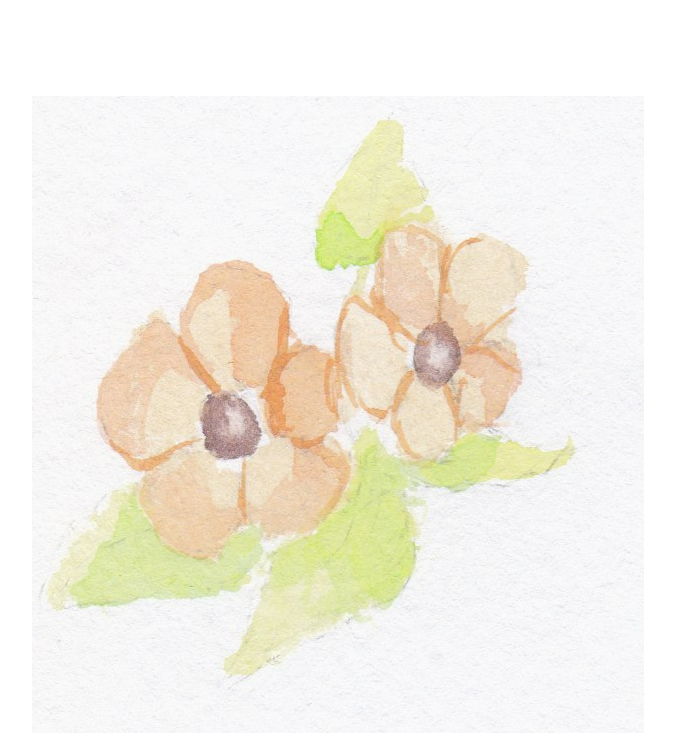
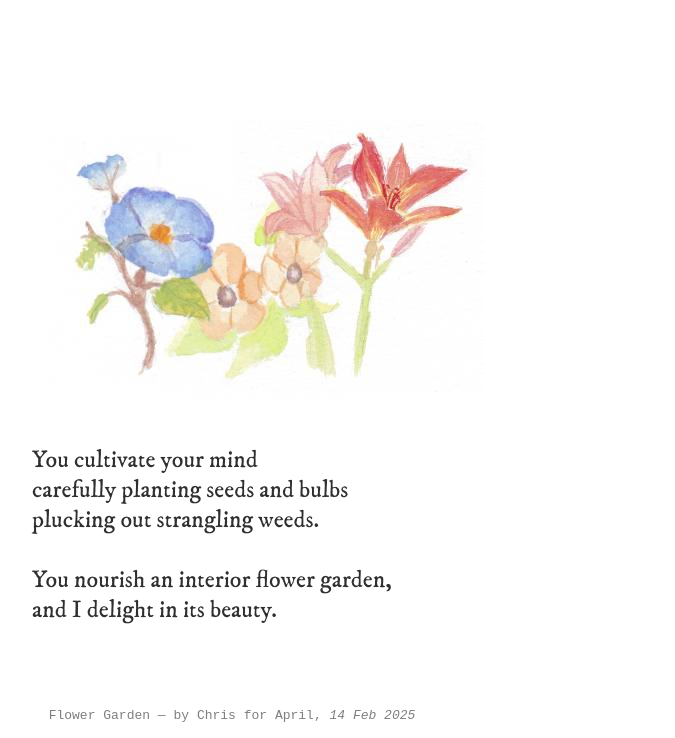
Before and after one commit to chrisjaure/loveyouapril.com, a website: page src/index.html in a window 1280 px wide. Shown: the top 738 px of the page, without its empty margins (408-1083 px from the left). Drawn offline with nearby package versions, Linux system fonts and the light colour scheme.

Commit message:
basic poem

```diff
--- a/src/index.html
+++ b/src/index.html
@@ -223,15 +223,18 @@
   </head>
   <body>
     <section id="garden" class="poem">
-      <img src="flower1.png" />
-      <img src="flower2.png" />
-      <img src="flower3.png" />
+      <img src="flowers.jpg" />
       <pre>
-poem
+You cultivate your mind
+carefully planting seeds and bulbs
+plucking out strangling weeds.
+
+You nourish an interior flower garden,
+and I delight in its beauty.
       </pre>
     </section>
     <footer>
-      <p>Garden &mdash; by Chris for April, <em>14 Feb 2025</em></p>
+      <p>Flower Garden &mdash; by Chris for April, <em>14 Feb 2025</em></p>
     </footer>
     <section id="gratitude" class="poem">
       <p>
```
Also changed, not shown: src/flowers.jpg (added).
